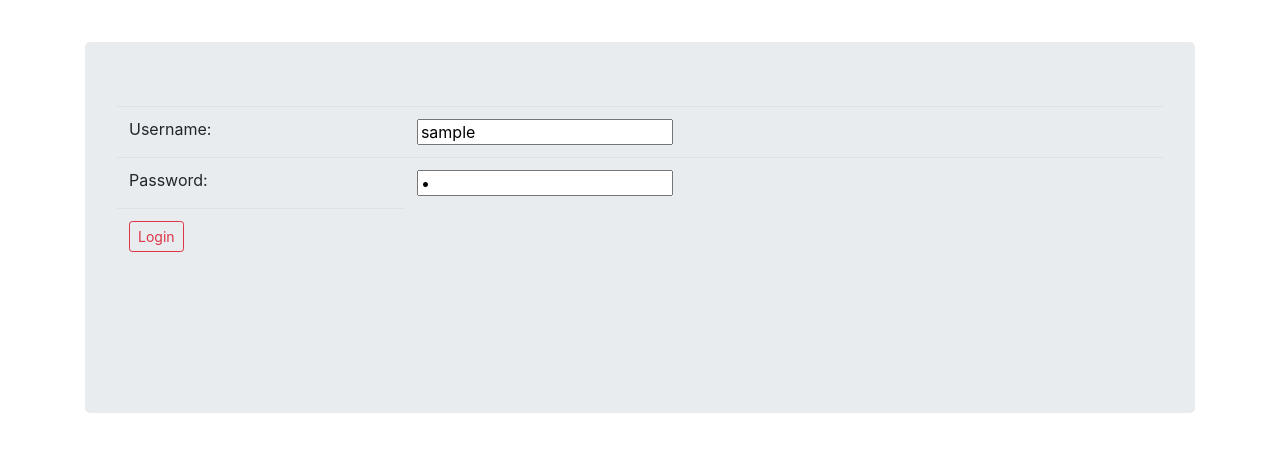
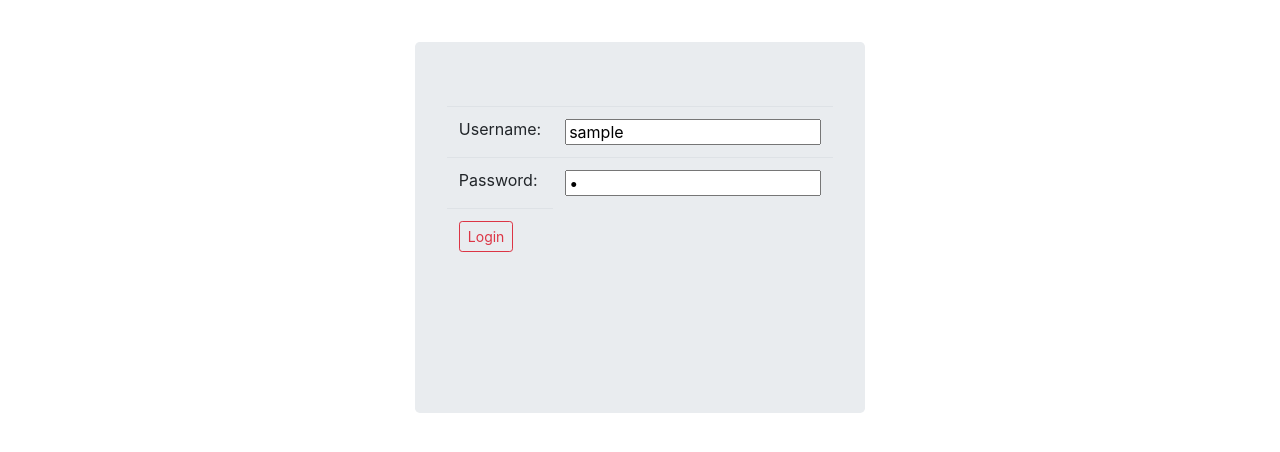
Before and after one commit to DeniSusanto/Django---ASP, a Django app: template ASP/main/templates/main/login.html in a window 1280 px wide. Shown: the part 63-515 px from the top of the page. Run offline with Django 3.2, Linux system fonts and the light colour scheme; the template is opened without the code that fills it: most values are stand-ins (such as "Sample title", 1, 10 or a date in 2020); some libraries are stand-ins or nearby versions; some web fonts are replaced.

Commit message:
Update login.html

```diff
--- a/ASP/main/templates/main/login.html
+++ b/ASP/main/templates/main/login.html
@@ -32,7 +32,7 @@
                     {{ message }}
             </div>
         {% endfor %}
-        <div class="container justify-content-center">
+        <div class="container d-flex justify-content-center">
             <div class="jumbotron my-auto">
             <form class="form-inline" action='{%url "loginSession"%}' method='POST'>{% csrf_token %}
                 <table class="table" style="margin-bottom:calc(3.4vw + 3.2vh)">
```
